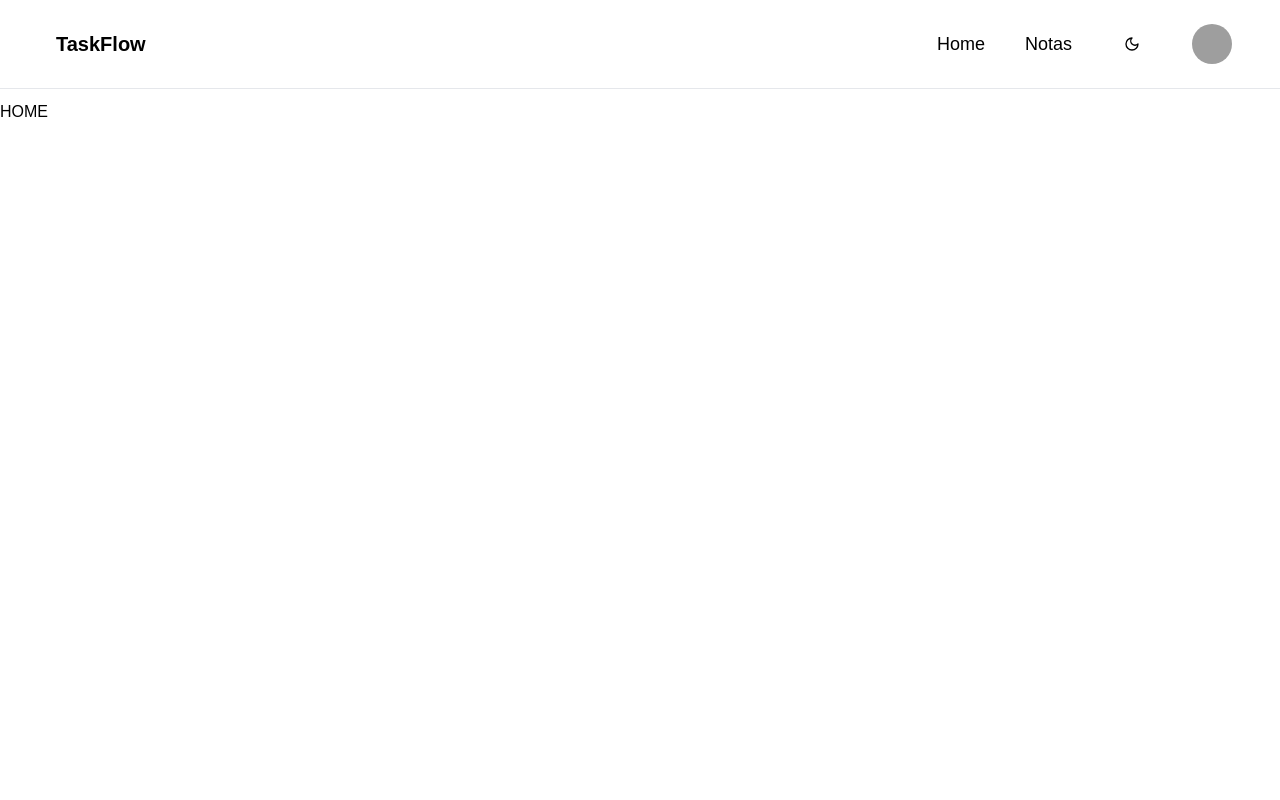
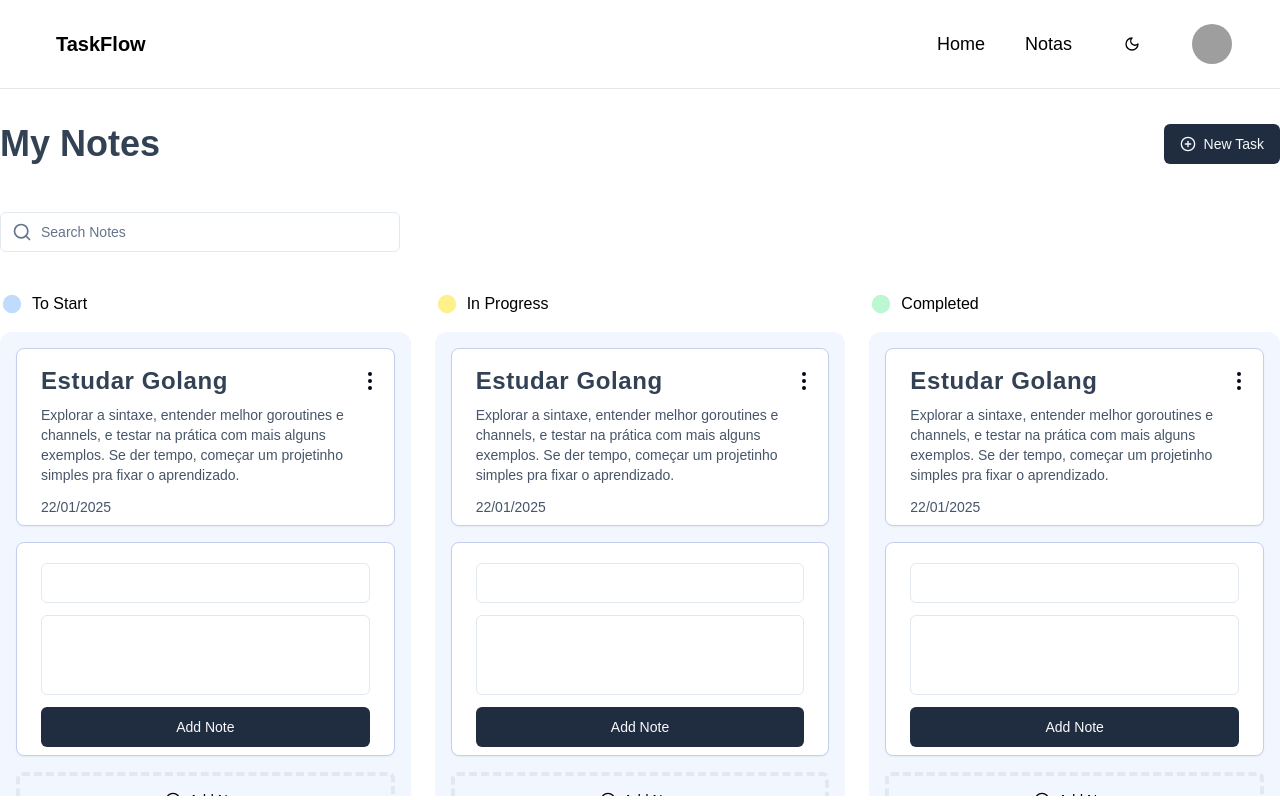
Before and after one commit to orafael-almeida/taskflow-frontend, a Next.js app: page / in a window 1280 px wide. Built offline with nearby package versions, Linux system fonts and the light colour scheme; grey boxes are pictures that could not be loaded.

Commit message:
feaT: create main section, column and menu options components

```diff
--- a/src/app/page.tsx
+++ b/src/app/page.tsx
@@ -1,3 +1,11 @@
+import MainSection from "@/components/layout/MainSection";
+import MenuOptions from "@/components/layout/MenuOptions";
+
 export default function Home() {
-  return <div>HOME</div>;
+  return (
+    <div>
+      <MenuOptions />
+      <MainSection />
+    </div>
+  );
 }
--- /dev/null
+++ b/src/components/layout/MainSection.tsx
@@ -0,0 +1,16 @@
+import Column from "@/components/ui/Column";
+import Container from "@/components/layout/Container";
+
+const MainSection = () => {
+  return (
+    <Container>
+      <div className="grid grid-cols-3 gap-6 h-[calc(100vh-280px)] overflow-y-auto">
+        <Column title="To Start" color="blue" />
+        <Column title="In Progress" color="yellow" />
+        <Column title="Completed" color="green" />
+      </div>
+    </Container>
+  );
+};
+
+export default MainSection;
--- /dev/null
+++ b/src/components/layout/MenuOptions.tsx
@@ -0,0 +1,25 @@
+import { CirclePlus } from "lucide-react";
+import { Button } from "../ui/button";
+import { SearchInput } from "../ui/input";
+import Container from "./Container";
+
+const MenuOptions = () => {
+  return (
+    <Container>
+      <div className="flex justify-between items-center py-6">
+        <h1 className="text-4xl font-semibold text-slate-700">My Notes</h1>
+
+        <Button className="flex items-center space-x-2 bg-[#202D40] hover:bg-[#334977]">
+          <CirclePlus />
+          New Task
+        </Button>
+      </div>
+
+      <div className="py-6">
+        <SearchInput className="max-w-[400px]" placeholder="Search Notes" />
+      </div>
+    </Container>
+  );
+};
+
+export default MenuOptions;
--- /dev/null
+++ b/src/components/ui/Column.tsx
@@ -0,0 +1,40 @@
+import { NoteCard, UpdateCard } from "@/components/ui/card";
+import { cn } from "@/lib/utils";
+import { Circle } from "lucide-react";
+import { AddNotesButton } from "./button";
+
+interface ColumnProps {
+  title: string;
+  color: string;
+}
+
+const Column = ({ title, color }: ColumnProps) => {
+  const colors: Record<string, string> = {
+    red: "text-red-200",
+    blue: "text-blue-200",
+    green: "text-green-200",
+    yellow: "text-yellow-200",
+  };
+  return (
+    <div>
+      <div className="flex gap-2 mb-4 items-center mt-4">
+        <Circle
+          className={cn(colors[color] || "text-gray-200", "h-[20px]")}
+          fill="currentColor"
+        />
+        <h3 className="text-base ">{title}</h3>
+      </div>
+      <div className="bg-[#F2F6FF] dark:bg-gray-900 h-max space-y-4 p-4 rounded-xl flex flex-col ">
+        <NoteCard
+          title="Estudar Golang"
+          date="22/01/2025"
+          content="Explorar a sintaxe, entender melhor goroutines e channels, e testar na prática com mais alguns exemplos. Se der tempo, começar um projetinho simples pra fixar o aprendizado."
+        />
+        <UpdateCard />
+        <AddNotesButton />
+      </div>
+    </div>
+  );
+};
+
+export default Column;
```
